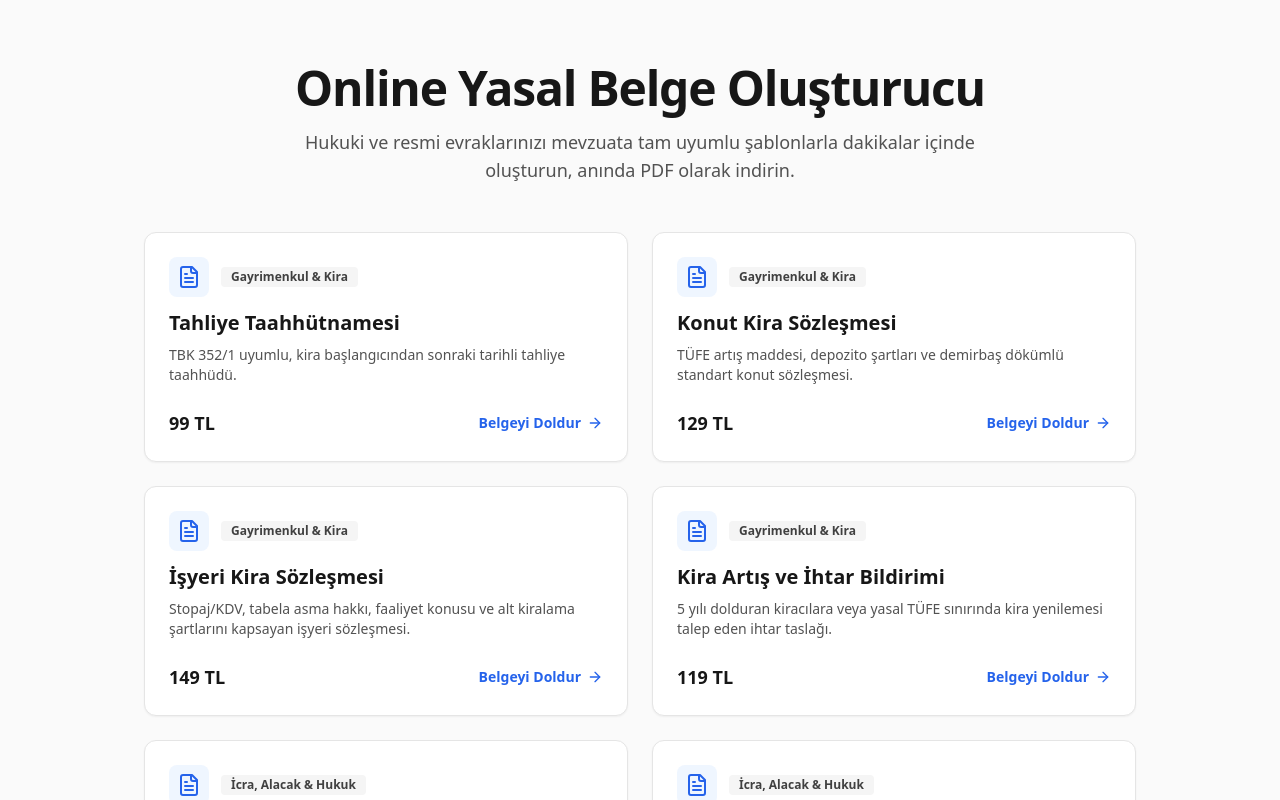
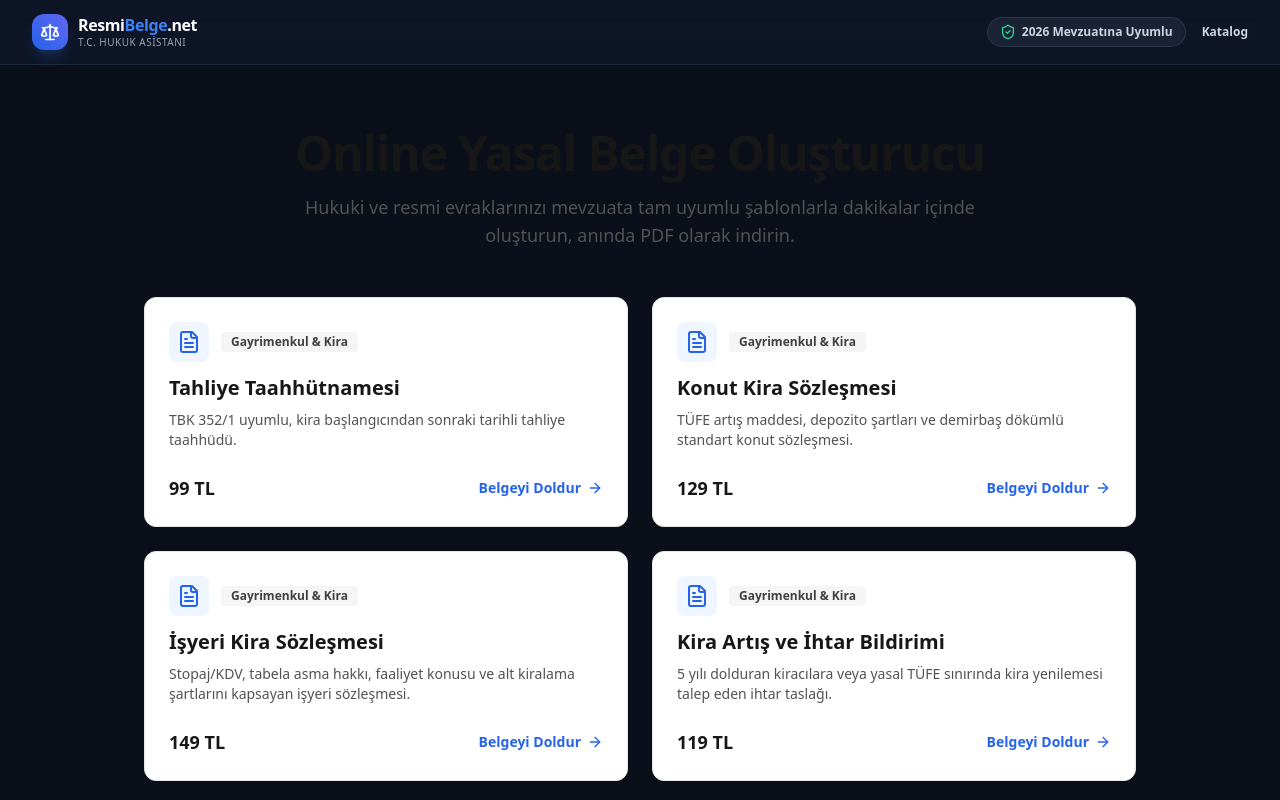
Before and after one commit to erdempirci/legal-doc-generator, a Next.js app: page / in a window 1280 px wide. Shown: the top 800 px of the page. Built offline with nearby package versions, Linux system fonts and the light colour scheme.

Commit message:
Update layout.tsx

```diff
--- a/src/app/layout.tsx
+++ b/src/app/layout.tsx
@@ -1,9 +1,11 @@
 import type { Metadata } from "next";
+import Link from "next/link";
+import { Scale, FileCheck, ShieldCheck } from "lucide-react";
 import "./globals.css";
 
 export const metadata: Metadata = {
-  title: "Yasal Belge Oluşturucu | Resmi Evrak Asistanı",
-  description: "Tahliye taahhütnamesi, kira sözleşmesi ve resmi dilekçelerinizi online doldurup anında indirin.",
+  title: "ResmiBelge.net | Online Yasal Sözleşme ve Dilekçe Oluşturucu",
+  description: "Tahliye taahhütnamesi, kira sözleşmesi, icra takip talepleri ve yasal formlarınızı dakikalar içinde resmi A4 PDF formatında oluşturun.",
 };
 
 export default function RootLayout({
@@ -12,9 +14,45 @@ export default function RootLayout({
   children: React.ReactNode;
 }>) {
   return (
-    <html lang="tr">
-      <body className="antialiased bg-neutral-50 text-neutral-900 min-h-screen">
-        {children}
+    <html lang="tr" className="h-full bg-slate-900 text-slate-100">
+      <body className="min-h-full flex flex-col font-sans antialiased bg-[#0B0F19] text-slate-100 selection:bg-blue-600 selection:text-white">
+        {/* Üst Bilgi / Navbar */}
+        <header className="sticky top-0 z-50 border-b border-slate-800 bg-[#0F172A]/80 backdrop-blur-md">
+          <div className="max-w-7xl mx-auto px-4 sm:px-6 lg:px-8 h-16 flex items-center justify-between">
+            <Link href="/" className="flex items-center gap-2.5 group">
+              <div className="p-2 bg-gradient-to-tr from-blue-600 to-indigo-500 rounded-xl shadow-lg shadow-blue-500/20 group-hover:scale-105 transition">
+                <Scale className="text-white w-5 h-5" />
+              </div>
+              <div className="flex flex-col">
+                <span className="font-bold tracking-tight text-white text-base leading-tight">
+                  Resmi<span className="text-blue-500">Belge</span>.net
+                </span>
+                <span className="text-[10px] text-slate-400 font-medium tracking-wider uppercase">T.C. Hukuk Asistanı</span>
+              </div>
+            </Link>
+
+            <div className="flex items-center gap-4 text-xs font-semibold text-slate-300">
+              <div className="hidden sm:flex items-center gap-1.5 bg-slate-800/80 px-3 py-1.5 rounded-full border border-slate-700/60">
+                <ShieldCheck className="text-emerald-400 w-4 h-4" />
+                <span>2026 Mevzuatına Uyumlu</span>
+              </div>
+              <Link
+                href="/"
+                className="hover:text-blue-400 transition"
+              >
+                Katalog
+              </Link>
+            </div>
+          </div>
+        </header>
+
+        {/* Ana İçerik */}
+        <main className="flex-1">{children}</main>
+
+        {/* Alt Bilgi */}
+        <footer className="border-t border-slate-800/80 bg-[#080B11] py-8 text-center text-xs text-slate-500">
+          <p>© 2026 ResmiBelge.net - Tüm hakları saklıdır. Belgeler genel bilgilendirme ve taslak amaçlıdır.</p>
+        </footer>
       </body>
     </html>
   );
```
